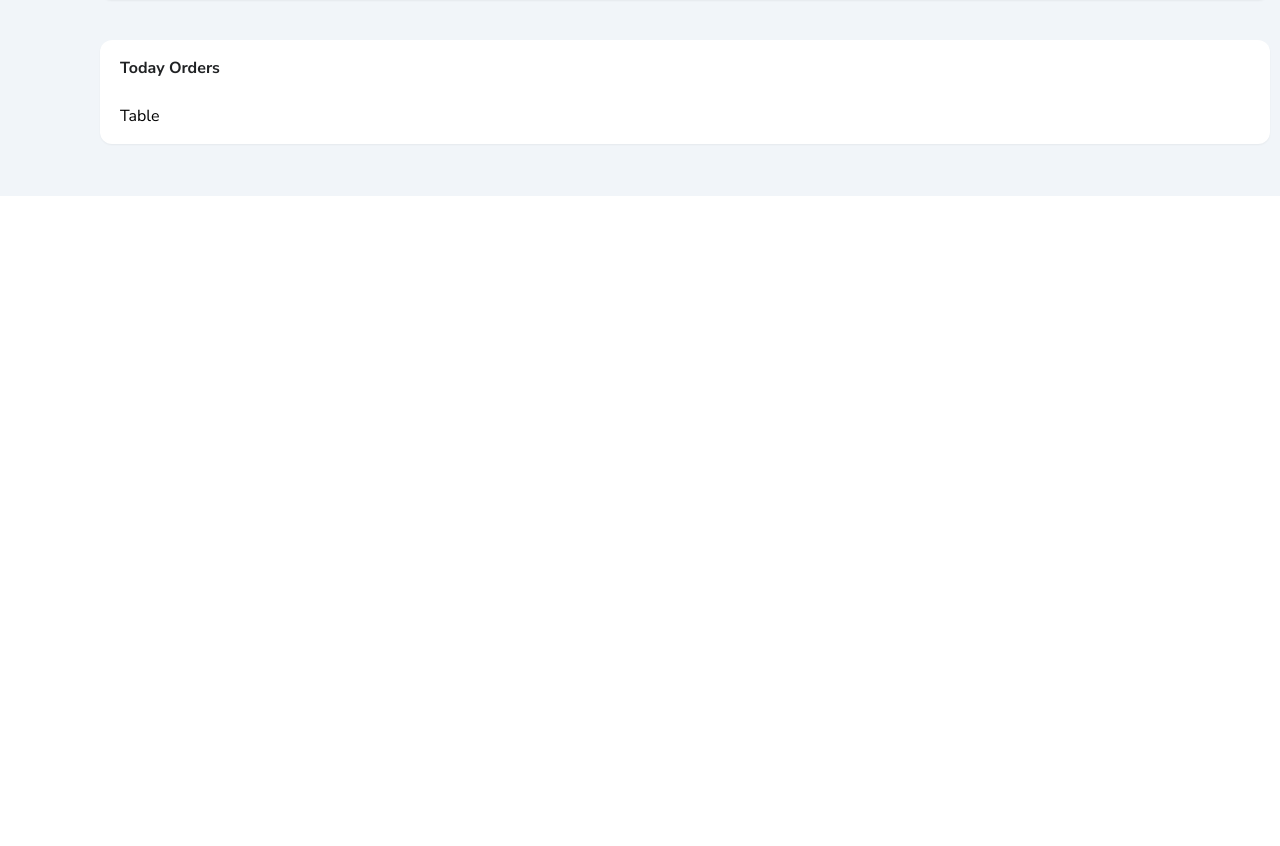
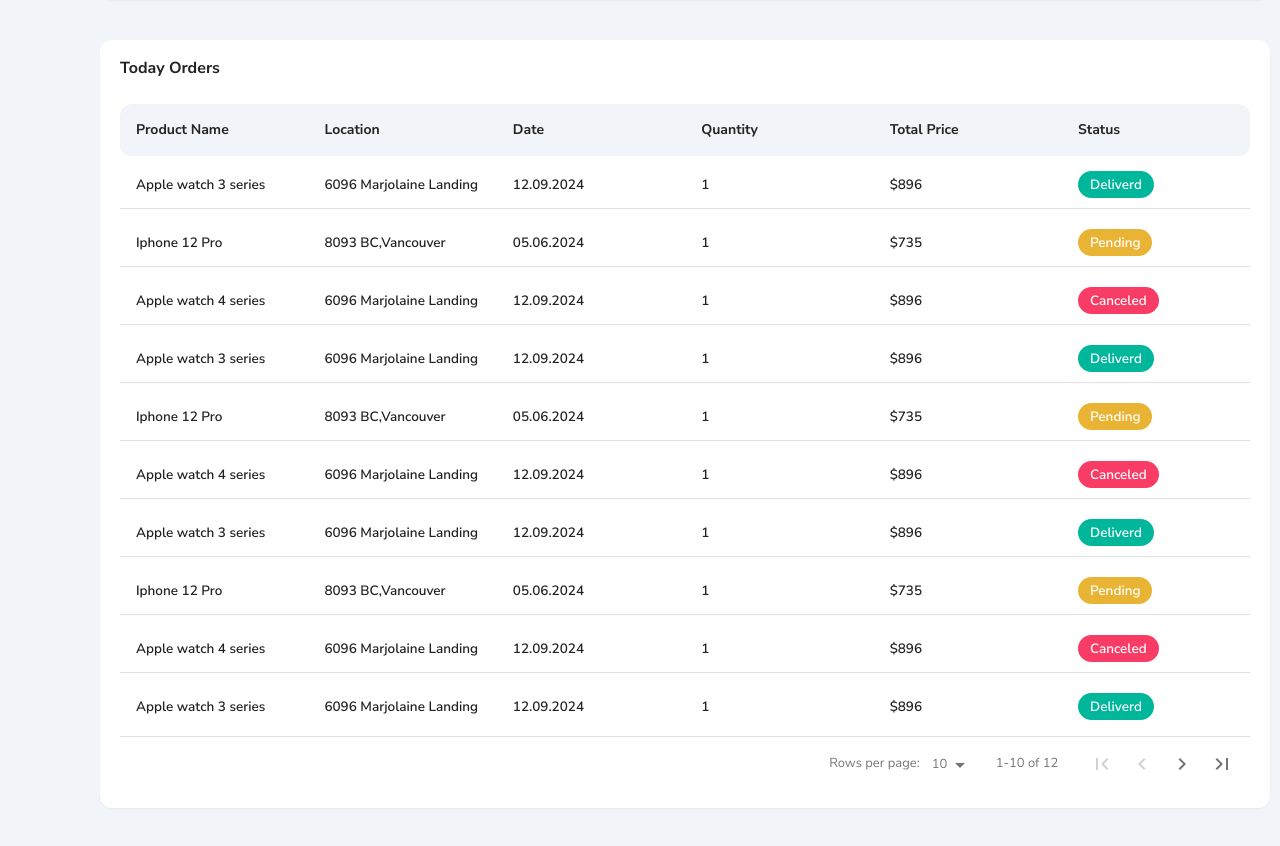
Before and after one commit to abdulhamid469/reactjs-admin-dashboard, a React (Vite) app: page / in a window 1280 px wide. Shown: the part 805-1651 px from the top of the page. Before the commit the page ends 1001 px from the top, so only its background shows below. Built offline with nearby package versions, Linux system fonts and the light colour scheme.

Commit message:
Create Table UI

```diff
--- a/src/components/Table/index.tsx
+++ b/src/components/Table/index.tsx
@@ -1,8 +1,155 @@
-import React from 'react'
+import DataTable from "react-data-table-component";
 
 const Table = () => {
+
+  const columns = [
+    {
+      name: "Product Name",
+      selector: (row: any) => row.productName,
+      sortable: true,
+    },
+    {
+      name: "Location",
+      selector: (row: any) => row.location,
+      sortable: true,
+    },
+    {
+      name: "Date",
+      selector: (row: any) => row.date,
+      sortable: true,
+    },
+    {
+      name: "Quantity",
+      selector: (row: any) => row.quantity,
+      sortable: true,
+    },
+    {
+      name: "Total Price",
+      selector: (row: any) => row.totalPrice,
+      sortable: true,
+    },
+    {
+      name: "Status",
+      selector: (row: any) => row.status,
+      sortable: true,
+    },
+  ];
+
+  const data = [
+    {
+      id: 1,
+      productName: "Apple watch 3 series",
+      location: "6096 Marjolaine Landing",
+      date: "12.09.2024",
+      quantity: "1",
+      totalPrice: "$896",
+      status: <div className="bg-[#00B69B] rounded-full px-3 py-1 text-white">Deliverd</div>,
+    },
+    {
+      id: 2,
+      productName: "Iphone 12 Pro",
+      location: "8093 BC,Vancouver",
+      date: "05.06.2024",
+      quantity: "1",
+      totalPrice: "$735",
+      status: <div className="bg-[#e9b434] rounded-full px-3 py-1 text-white">Pending</div>,
+    },
+    {
+      id: 3,
+      productName: "Apple watch 4 series",
+      location: "6096 Marjolaine Landing",
+      date: "12.09.2024",
+      quantity: "1",
+      totalPrice: "$896",
+      status: <div className="bg-[#f93c65] rounded-full px-3 py-1 text-white">Canceled</div>,
+    },
+    {
+      id: 4,
+      productName: "Apple watch 3 series",
+      location: "6096 Marjolaine Landing",
+      date: "12.09.2024",
+      quantity: "1",
+      totalPrice: "$896",
+      status: <div className="bg-[#00B69B] rounded-full px-3 py-1 text-white">Deliverd</div>,
+    },
+    {
+      id: 5,
+      productName: "Iphone 12 Pro",
+      location: "8093 BC,Vancouver",
+      date: "05.06.2024",
+      quantity: "1",
+      totalPrice: "$735",
+      status: <div className="bg-[#e9b434] rounded-full px-3 py-1 text-white">Pending</div>,
+    },
+    {
+      id: 6,
+      productName: "Apple watch 4 series",
+      location: "6096 Marjolaine Landing",
+      date: "12.09.2024",
+      quantity: "1",
+      totalPrice: "$896",
+      status: <div className="bg-[#f93c65] rounded-full px-3 py-1 text-white">Canceled</div>,
+    },
+    {
+      id: 7,
+      productName: "Apple watch 3 series",
+      location: "6096 Marjolaine Landing",
+      date: "12.09.2024",
+      quantity: "1",
+      totalPrice: "$896",
+      status: <div className="bg-[#00B69B] rounded-full px-3 py-1 text-white">Deliverd</div>,
+    },
+    {
+      id: 8,
+      productName: "Iphone 12 Pro",
+      location: "8093 BC,Vancouver",
+      date: "05.06.2024",
+      quantity: "1",
+      totalPrice: "$735",
+      status: <div className="bg-[#e9b434] rounded-full px-3 py-1 text-white">Pending</div>,
+    },
+    {
+      id: 9,
+      productName: "Apple watch 4 series",
+      location: "6096 Marjolaine Landing",
+      date: "12.09.2024",
+      quantity: "1",
+      totalPrice: "$896",
+      status: <div className="bg-[#f93c65] rounded-full px-3 py-1 text-white">Canceled</div>,
+    },
+    {
+      id: 10,
+      productName: "Apple watch 3 series",
+      location: "6096 Marjolaine Landing",
+      date: "12.09.2024",
+      quantity: "1",
+      totalPrice: "$896",
+      status: <div className="bg-[#00B69B] rounded-full px-3 py-1 text-white">Deliverd</div>,
+    },
+    {
+      id: 11,
+      productName: "Iphone 12 Pro",
+      location: "8093 BC,Vancouver",
+      date: "05.06.2024",
+      quantity: "1",
+      totalPrice: "$735",
+      status: <div className="bg-[#e9b434] rounded-full px-3 py-1 text-white">Pending</div>,
+    },
+    {
+      id: 12,
+      productName: "Apple watch 4 series",
+      location: "6096 Marjolaine Landing",
+      date: "12.09.2024",
+      quantity: "1",
+      totalPrice: "$896",
+      status: <div className="bg-[#f93c65] rounded-full px-3 py-1 text-white">Canceled</div>,
+    },
+  ];
+
   return (
-    <div>Table</div>
+    <DataTable columns={columns}
+    data={data}
+    pagination />
   )
 }
 
```
